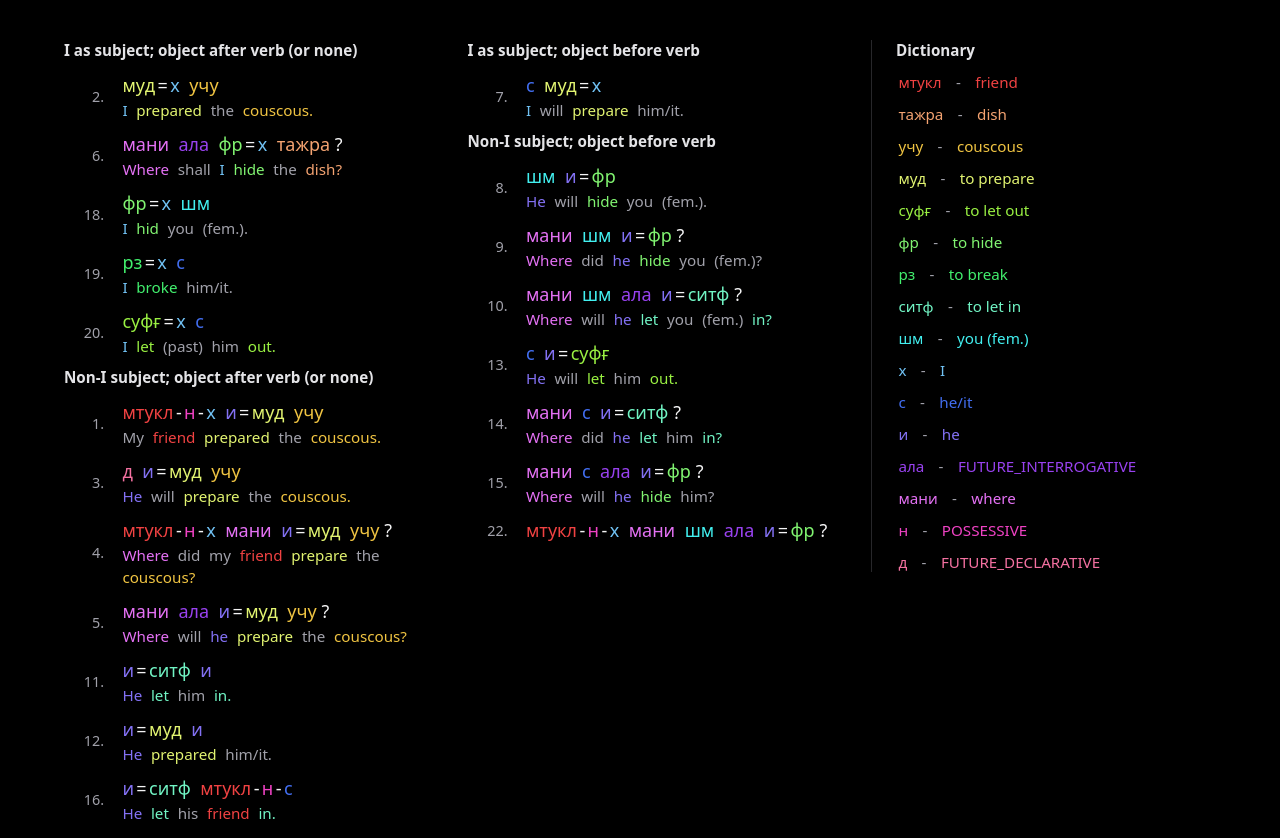
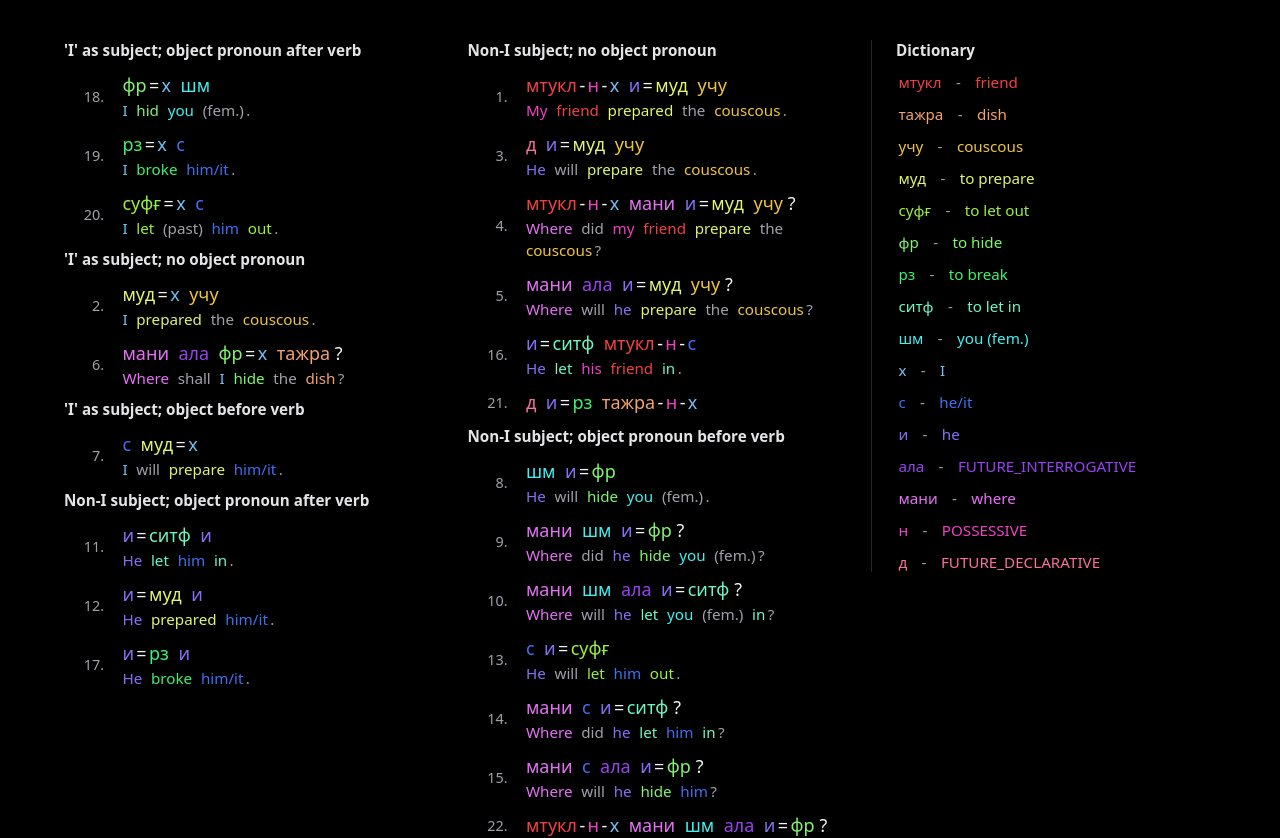
Before and after one commit to vpavlenko/figuig, a Next.js app: page / in a window 1280 px wide. Shown: the top 838 px of the page. Built offline with nearby package versions, Linux system fonts and the light colour scheme.

Commit message:
6 groups

```diff
--- a/app/page.tsx
+++ b/app/page.tsx
@@ -56,9 +56,19 @@ const DICTIONARY = [
     english: "to let in",
     color: `hsl(158 85% ${COLOR_LIGHTNESS_LIGHT})`,
   },
-  { source: "шм", english: "you (fem.)", color: `hsl(180 85% ${COLOR_LIGHTNESS_DARK})` },
+  {
+    source: "шм",
+    english: "you (fem.)",
+    color: `hsl(180 85% ${COLOR_LIGHTNESS_DARK})`,
+    englishForms: ["you"],
+  },
   { source: "х", english: "I", color: `hsl(203 85% ${COLOR_LIGHTNESS_LIGHT})` },
-  { source: "с", english: "he/it", color: `hsl(225 85% ${COLOR_LIGHTNESS_DARK})` },
+  {
+    source: "с",
+    english: "he/it",
+    color: `hsl(225 85% ${COLOR_LIGHTNESS_DARK})`,
+    englishForms: ["him", "him/it", "himit"],
+  },
   { source: "и", english: "he", color: `hsl(248 85% ${COLOR_LIGHTNESS_LIGHT})` },
   {
     source: "ала",
@@ -75,26 +85,34 @@ const DICTIONARY = [
     source: "н",
     english: "POSSESSIVE",
     color: `hsl(315 85% ${COLOR_LIGHTNESS_DARK})`,
+    englishForms: ["my", "his"],
   },
   { source: "д", english: "FUTURE_DECLARATIVE", color: `hsl(338 85% ${COLOR_LIGHTNESS_LIGHT})` },
 ];
 
 const SENTENCE_GROUPS: Array<{ title: string; sentences: number[] }> = [
   {
-    title: "I as subject; object after verb (or none)",
-    sentences: [2, 6, 18, 19, 20],
-  },
-
-  {
-    title: "Non-I subject; object after verb (or none)",
-    sentences: [1, 3, 4, 5, 11, 12, 16, 17, 21],
+    title: "'I' as subject; object pronoun after verb",
+    sentences: [18, 19, 20],
   },
   {
-    title: "I as subject; object before verb",
+    title: "'I' as subject; no object pronoun",
+    sentences: [2, 6],
+  },
+  {
+    title: "'I' as subject; object before verb",
     sentences: [7],
   },
   {
-    title: "Non-I subject; object before verb",
+    title: "Non-I subject; object pronoun after verb",
+    sentences: [11, 12, 17],
+  },
+  {
+    title: "Non-I subject; no object pronoun",
+    sentences: [1, 3, 4, 5, 16, 21],
+  },
+  {
+    title: "Non-I subject; object pronoun before verb",
     sentences: [8, 9, 10, 13, 14, 15, 22],
   },
 ];
@@ -232,14 +250,21 @@ export default function Home() {
 
   function renderTranslation(translation: string) {
     const tokens = translation.split(/\s+/).filter(Boolean);
-    const englishNormalizedTokens = tokens.map(normalizeEnglish);
+    const wordTokens = tokens.map((token) => {
+      const lastChar = token.slice(-1);
+      if (lastChar === "." || lastChar === "?" || lastChar === "!") {
+        return { word: token.slice(0, -1), punctuation: lastChar };
+      }
+      return { word: token, punctuation: "" };
+    });
+    const englishNormalizedTokens = wordTokens.map((token) => normalizeEnglish(token.word));
     return (
       <div className="entry-translation">
-        {tokens.map((token, index) => {
+        {wordTokens.map((token, index) => {
           const entry = translationEntryForIndex(englishNormalizedTokens, index);
           const isHighlighted = !!entry && !!activeSource && entry.source === activeSource;
           return (
-          <span key={`${token}-${index}`}>
+          <span key={`${token.word}${token.punctuation}-${index}`}>
             {index ? " " : ""}
             <span
               className={`token${isHighlighted ? " is-highlighted" : ""}`}
@@ -247,8 +272,9 @@ export default function Home() {
               onMouseEnter={() => (entry ? setActive({ source: entry.source }) : null)}
               onMouseLeave={clearActive}
             >
-              {token}
+              {token.word}
             </span>
+            {token.punctuation ? <span>{token.punctuation}</span> : null}
           </span>
         );
         })}
```
